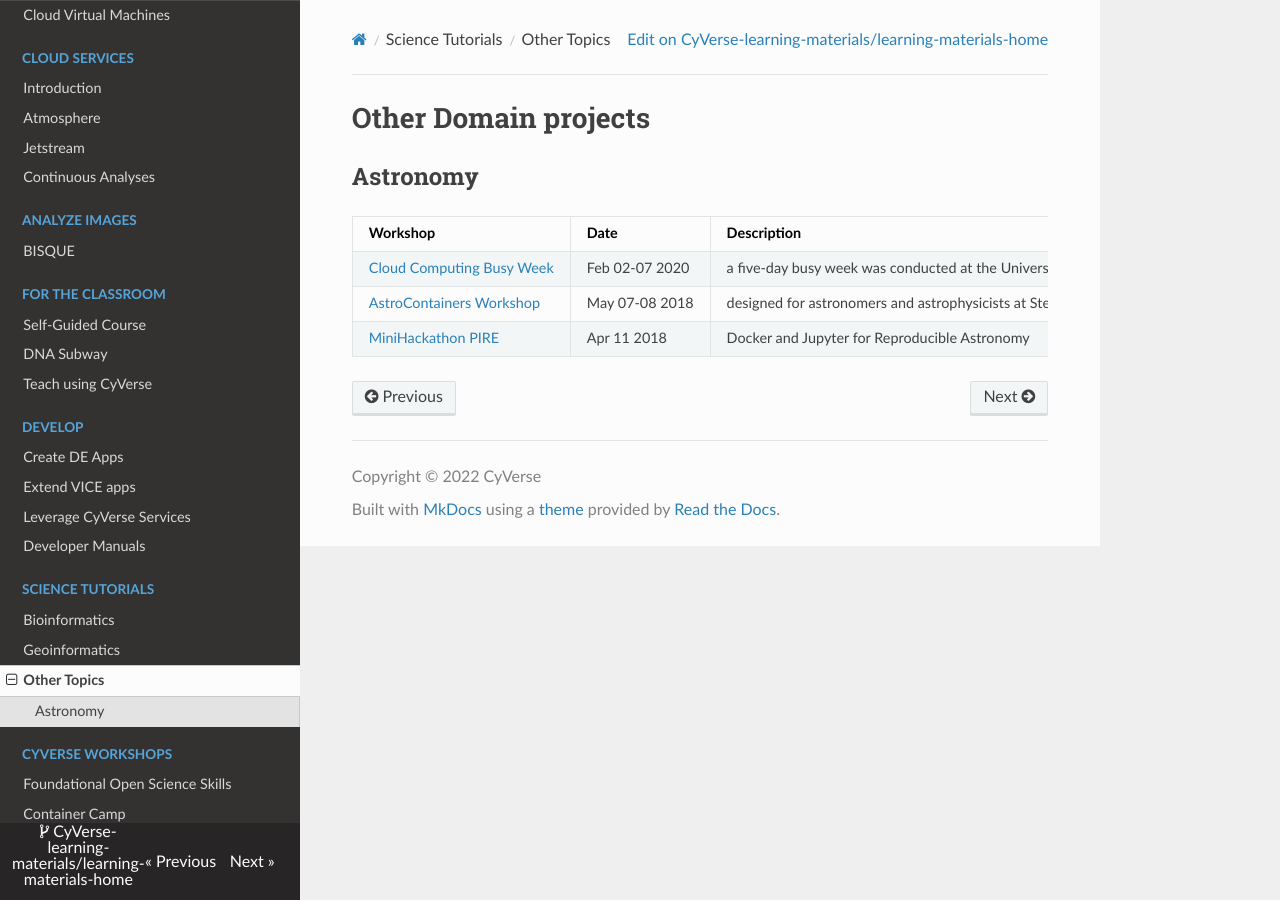
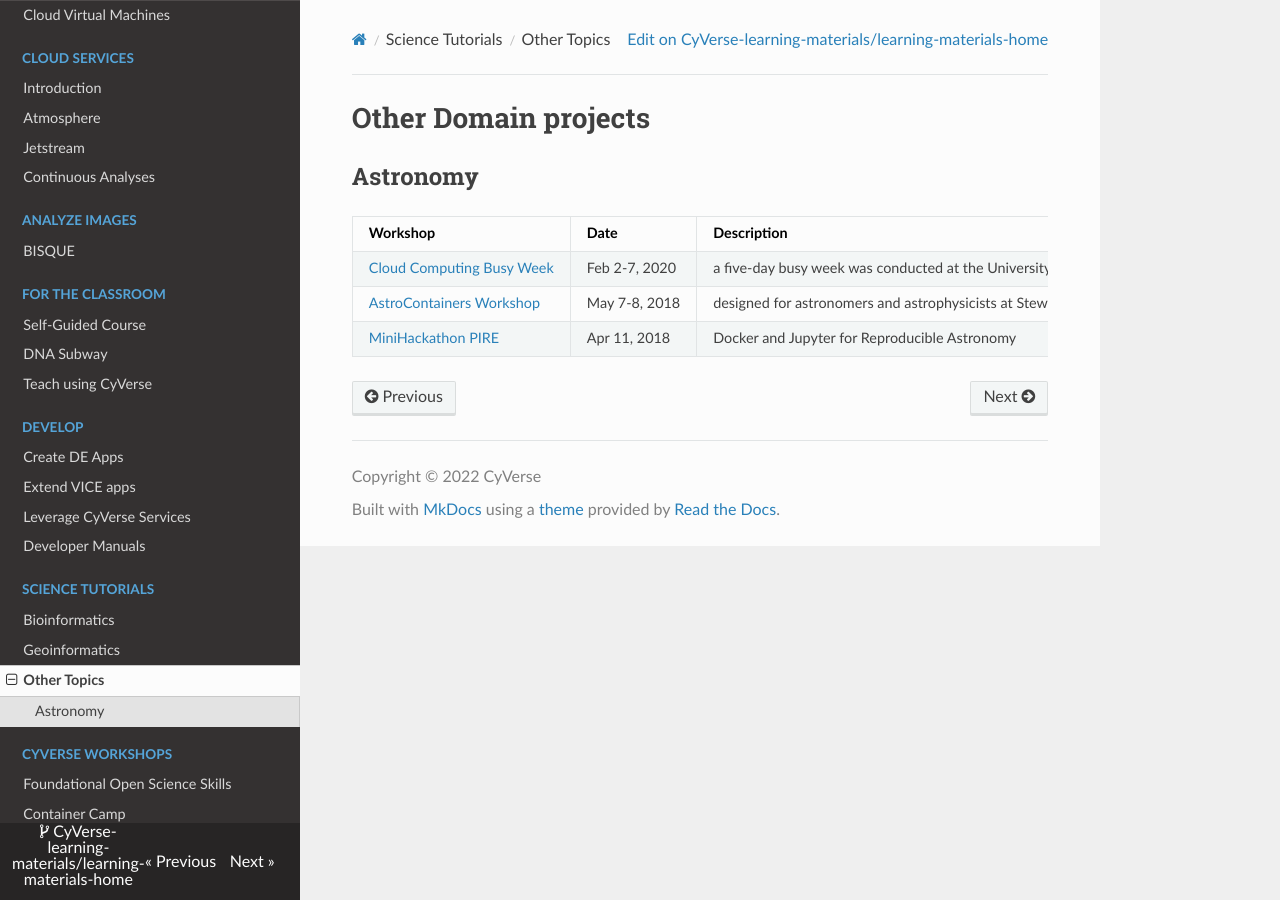
Before and after one commit to CyVerse-learning-materials/learning-materials-home, an MkDocs documentation site: the page built from docs/other_tutorials.md, in a window 1280 px wide. Built offline with MkDocs 1.6.1, drawn with Linux system fonts in a browser that asks for light colours; nearby versions of some CDN libraries; a script that is not in the unit is left out.

Commit message:
Update other_tutorials.md

```diff
--- a/docs/other_tutorials.md
+++ b/docs/other_tutorials.md
@@ -4,6 +4,6 @@
 
 | Workshop | Date | Description |
 |----------|------|-------------|
-| [Cloud Computing Busy Week](http://bhpire.arizona.edu/2020/02/18/cloud-computing-busy-week/){target=_blank} | Feb 02-07 2020 | a five-day busy week was conducted at the University of Arizona in order for PIRE members to work on large-scale synthetic data generation for the Event Horizon Telescope (EHT) project |
-| [AstroContainers Workshop](https://astcon.github.io/2018-05-workshop/){target=_blank} | May 07-08 2018 | designed for astronomers and astrophysicists at Steward, LSST, NOAO, and LPL |
-| [MiniHackathon PIRE](https://astcon.github.io/2018-04-hackathon/) | Apr 11 2018 | Docker and Jupyter for Reproducible Astronomy |
+| [Cloud Computing Busy Week](http://bhpire.arizona.edu/2020/02/18/cloud-computing-busy-week/){target=_blank} | Feb 2-7, 2020 | a five-day busy week was conducted at the University of Arizona in order for PIRE members to work on large-scale synthetic data generation for the Event Horizon Telescope (EHT) project |
+| [AstroContainers Workshop](https://astcon.github.io/2018-05-workshop/){target=_blank} | May 7-8, 2018 | designed for astronomers and astrophysicists at Steward, LSST, NOAO, and LPL |
+| [MiniHackathon PIRE](https://astcon.github.io/2018-04-hackathon/) | Apr 11, 2018 | Docker and Jupyter for Reproducible Astronomy |
```
